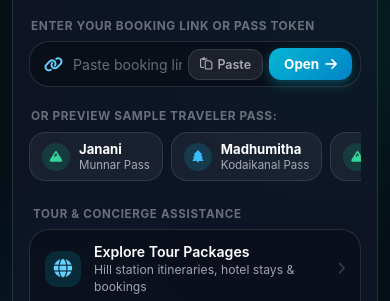
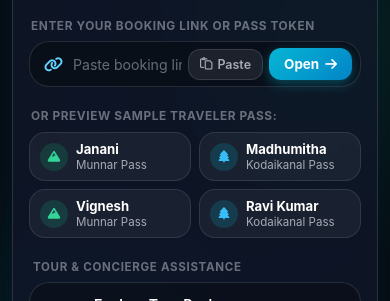
Before and after one commit to Gunal-k/TripInn-Ticket, a plain HTML site: page index.html in a window 390 px wide. Shown: the part 218-519 px from the top of the page. Drawn offline with nearby package versions, Linux system fonts and the light colour scheme.

Commit message:
fix: update security icon, adjust divider opacity, redesign sample chips layout, and refine mobile safe-area paddings

```diff
--- a/index.html
+++ b/index.html
@@ -169,7 +169,7 @@
           <!-- Security Badge Row -->
           <div class="grouped-item static">
             <div class="grouped-item-icon shield">
-              <i class="fa-solid fa-shield-check"></i>
+              <i class="fa-solid fa-shield-halved"></i>
             </div>
             <div class="grouped-item-content">
               <strong>Cryptographic Verification</strong>
--- a/style.css
+++ b/style.css
@@ -13,7 +13,7 @@
   --apple-surface-active: rgba(255, 255, 255, 0.12);
   --apple-border: rgba(255, 255, 255, 0.12);
   --apple-border-light: rgba(255, 255, 255, 0.18);
-  --apple-divider: rgba(255, 255, 255, 0.065);
+  --apple-divider: rgba(255, 255, 255, 0.095);
 
   /* Apple System Colors */
   --apple-green: #30d158;
@@ -469,37 +469,30 @@ body {
 }
 
 .sample-chips-row {
-  display: flex;
+  display: grid;
+  grid-template-columns: repeat(2, 1fr);
   gap: 8px;
-  overflow-x: auto;
-  padding-bottom: 4px;
-  scrollbar-width: none;
-  -webkit-overflow-scrolling: touch;
-}
-
-.sample-chips-row::-webkit-scrollbar {
-  display: none;
 }
 
 .sample-chip {
   display: flex;
   align-items: center;
-  gap: 9px;
+  gap: 8px;
   background: rgba(255, 255, 255, 0.05);
   border: 1px solid rgba(255, 255, 255, 0.1);
   border-radius: var(--radius-md);
-  padding: 8px 12px;
+  padding: 8px 10px;
   cursor: pointer;
   color: var(--apple-text-primary);
   font-family: inherit;
   text-align: left;
-  white-space: nowrap;
-  flex-shrink: 0;
+  width: 100%;
+  min-width: 0;
   transition: all 0.2s var(--ease-spring);
 }
 
 .sample-chip:hover {
-  background: rgba(255, 255, 255, 0.1);
+  background: rgba(255, 255, 255, 0.09);
   border-color: rgba(6, 182, 212, 0.4);
   transform: translateY(-1px);
 }
@@ -534,17 +527,25 @@ body {
   display: flex;
   flex-direction: column;
   gap: 1px;
+  min-width: 0;
+  overflow: hidden;
 }
 
 .chip-info strong {
   font-size: 0.82rem;
   font-weight: 700;
   color: #ffffff;
+  white-space: nowrap;
+  overflow: hidden;
+  text-overflow: ellipsis;
 }
 
 .chip-info span {
   font-size: 0.72rem;
   color: var(--apple-text-secondary);
+  white-space: nowrap;
+  overflow: hidden;
+  text-overflow: ellipsis;
 }
 
 /* ==========================================================================
@@ -1561,7 +1562,11 @@ body {
   body {
     padding-left: max(12px, env(safe-area-inset-left));
     padding-right: max(12px, env(safe-area-inset-right));
-    padding-bottom: 96px; /* Room for sticky bottom actions dock */
+    padding-bottom: max(20px, env(safe-area-inset-bottom));
+  }
+
+  .ticket-stage {
+    padding-bottom: max(92px, calc(env(safe-area-inset-bottom) + 78px));
   }
 
   .app-header {
```
